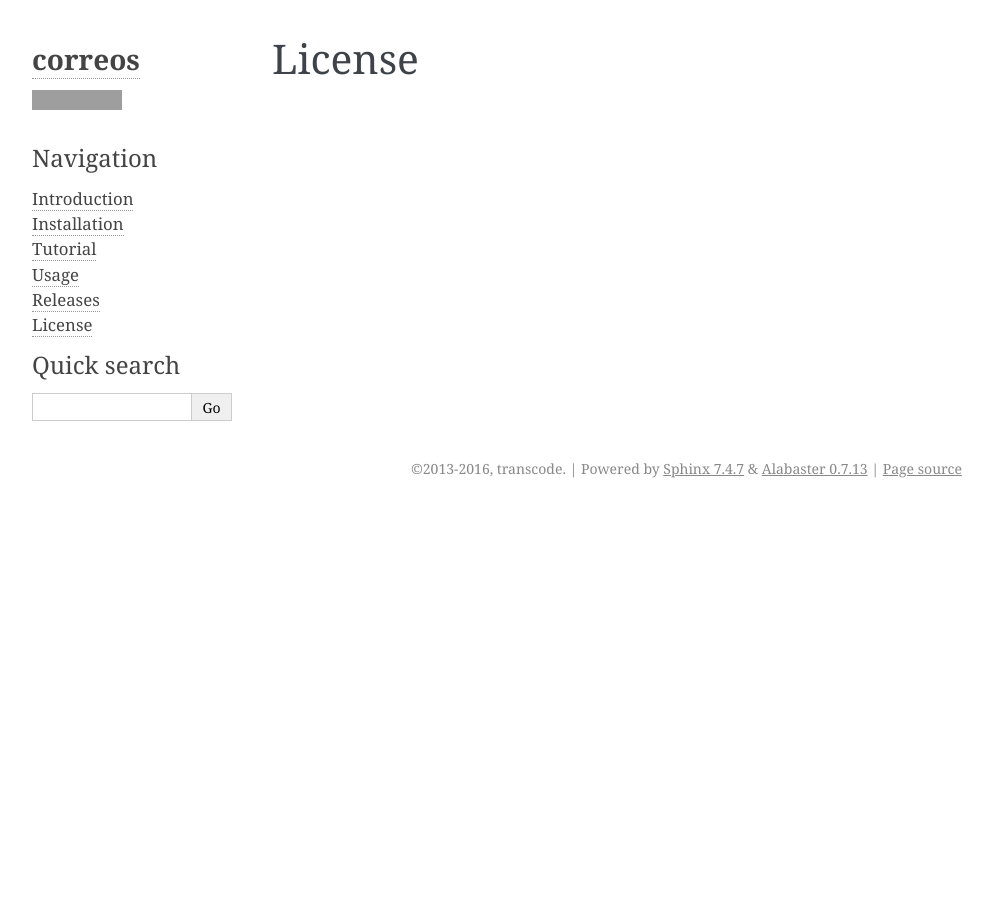
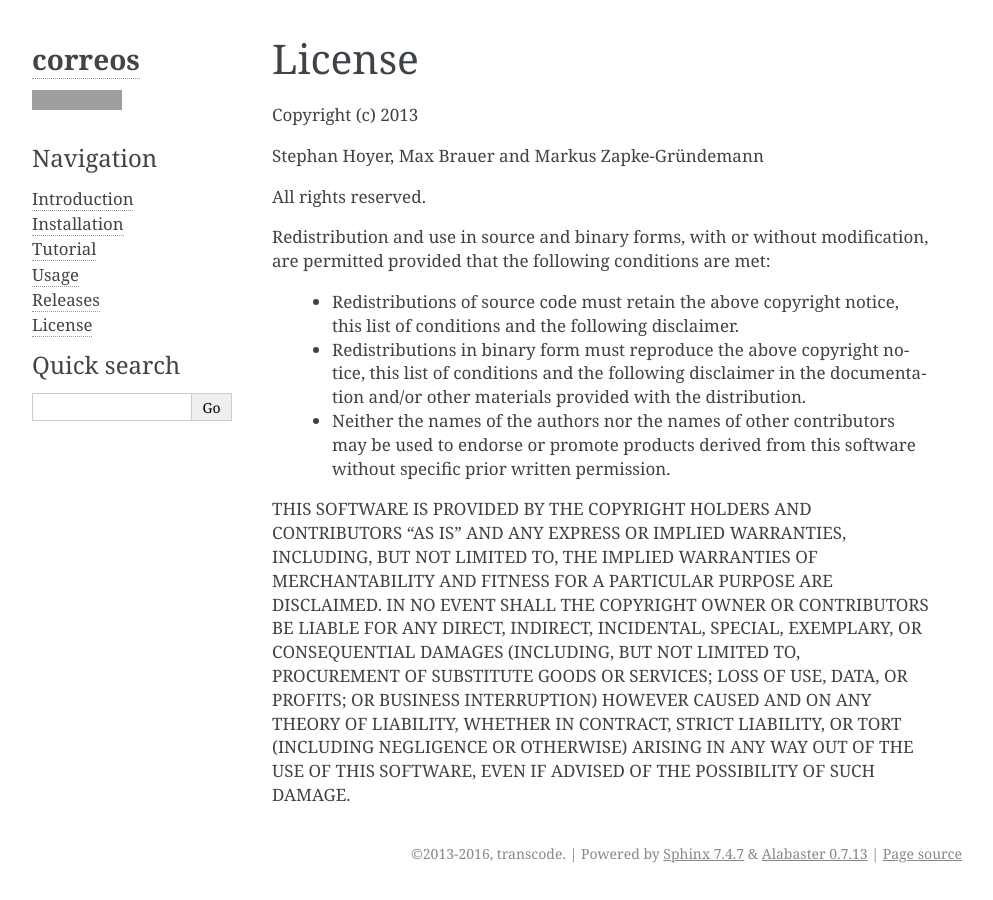
Before and after one commit to transcode-de/correos, a Sphinx documentation site: the page built from docs/source/license.rst, in a window 1280 px wide. Shown: the whole page, without its empty margins (148-1141 px from the left). Built offline with Sphinx 7.4.7, drawn with Linux system fonts in a browser that asks for light colours; grey boxes are pictures that could not be loaded.

Commit message:
docs: Added copyright information

```diff
--- a/docs/source/license.rst
+++ b/docs/source/license.rst
@@ -1,3 +1,37 @@
+..  _license:
+
 *******
 License
 *******
+
+Copyright (c) 2013
+
+Stephan Hoyer, Max Brauer and Markus Zapke-Gründemann
+
+All rights reserved.
+
+Redistribution and use in source and binary forms, with or without
+modification, are permitted provided that the following conditions are
+met:
+
+    * Redistributions of source code must retain the above copyright
+      notice, this list of conditions and the following disclaimer.
+    * Redistributions in binary form must reproduce the above copyright
+      notice, this list of conditions and the following disclaimer in
+      the documentation and/or other materials provided with the
+      distribution.
+    * Neither the names of the authors nor the names of other
+      contributors may be used to endorse or promote products derived
+      from this software without specific prior written permission.
+
+THIS SOFTWARE IS PROVIDED BY THE COPYRIGHT HOLDERS AND CONTRIBUTORS "AS
+IS" AND ANY EXPRESS OR IMPLIED WARRANTIES, INCLUDING, BUT NOT LIMITED
+TO, THE IMPLIED WARRANTIES OF MERCHANTABILITY AND FITNESS FOR A
+PARTICULAR PURPOSE ARE DISCLAIMED. IN NO EVENT SHALL THE COPYRIGHT OWNER
+OR CONTRIBUTORS BE LIABLE FOR ANY DIRECT, INDIRECT, INCIDENTAL, SPECIAL,
+EXEMPLARY, OR CONSEQUENTIAL DAMAGES (INCLUDING, BUT NOT LIMITED TO,
+PROCUREMENT OF SUBSTITUTE GOODS OR SERVICES; LOSS OF USE, DATA, OR
+PROFITS; OR BUSINESS INTERRUPTION) HOWEVER CAUSED AND ON ANY THEORY OF
+LIABILITY, WHETHER IN CONTRACT, STRICT LIABILITY, OR TORT (INCLUDING
+NEGLIGENCE OR OTHERWISE) ARISING IN ANY WAY OUT OF THE USE OF THIS
+SOFTWARE, EVEN IF ADVISED OF THE POSSIBILITY OF SUCH DAMAGE.
```
